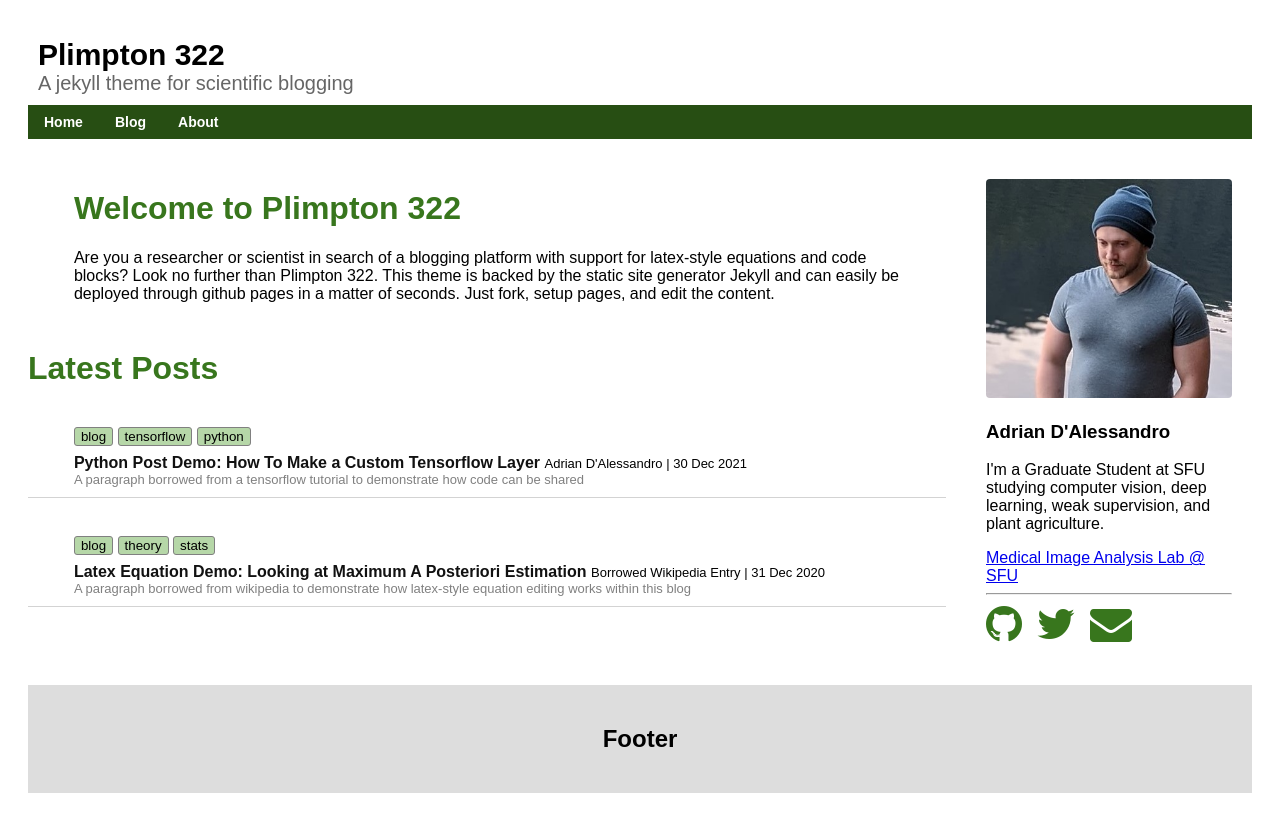
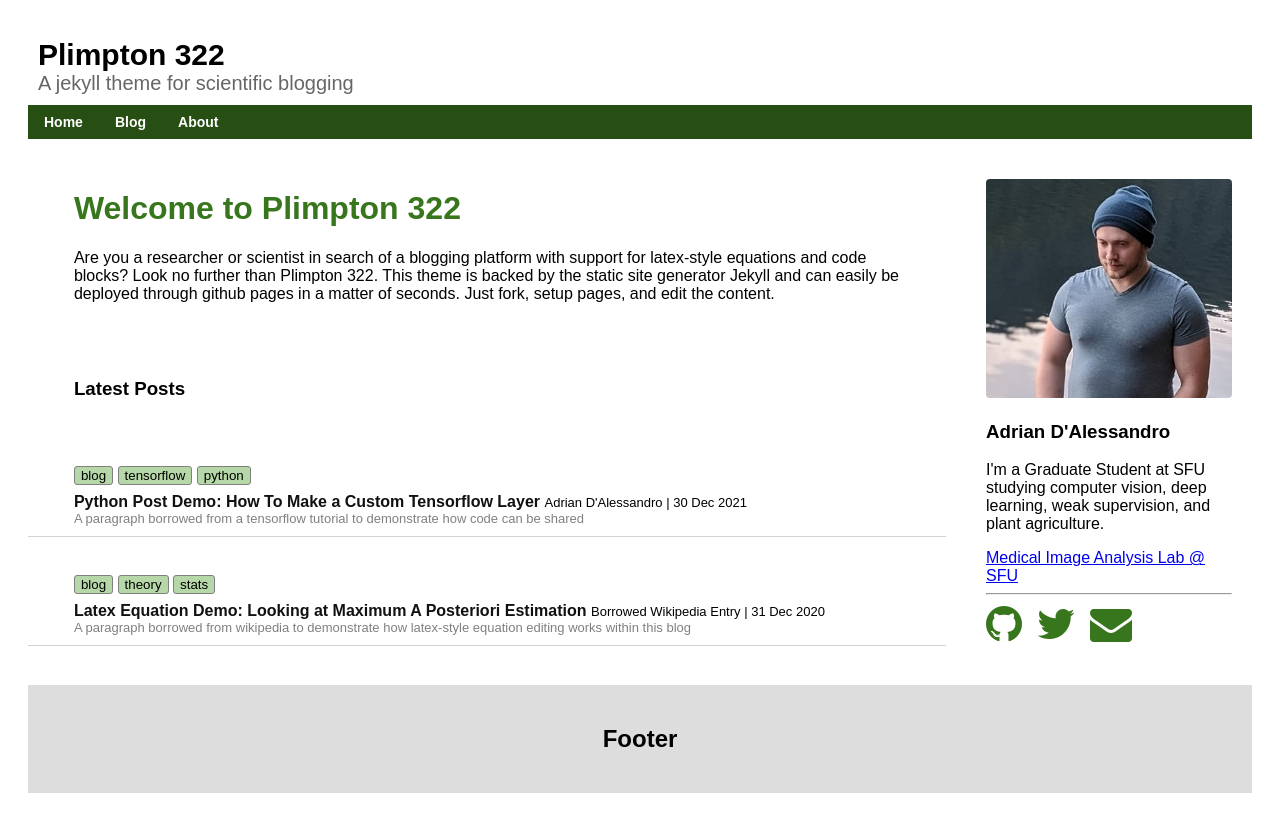
Before and after one commit to adrian-dalessandro/Plimpton322, a Jekyll site: the page built from index.md, in a window 1280 px wide. Shown: the top 832 px of the page. Built offline with Jekyll 4.4.1, drawn with Linux system fonts in a browser that asks for light colours.

Commit message:
Update default.html

```diff
--- a/_layouts/default.html
+++ b/_layouts/default.html
@@ -15,7 +15,9 @@
       <div class="card index-card">
       {{content}}
       </div>
-      <h1>Latest Posts</h1>
+      <div class="card index-card">
+      <h3>Latest Posts</h3>
+      </div>
       {% for post in site.posts %}
       <div class="card link-card">
         <p class="link-buttons">
```
